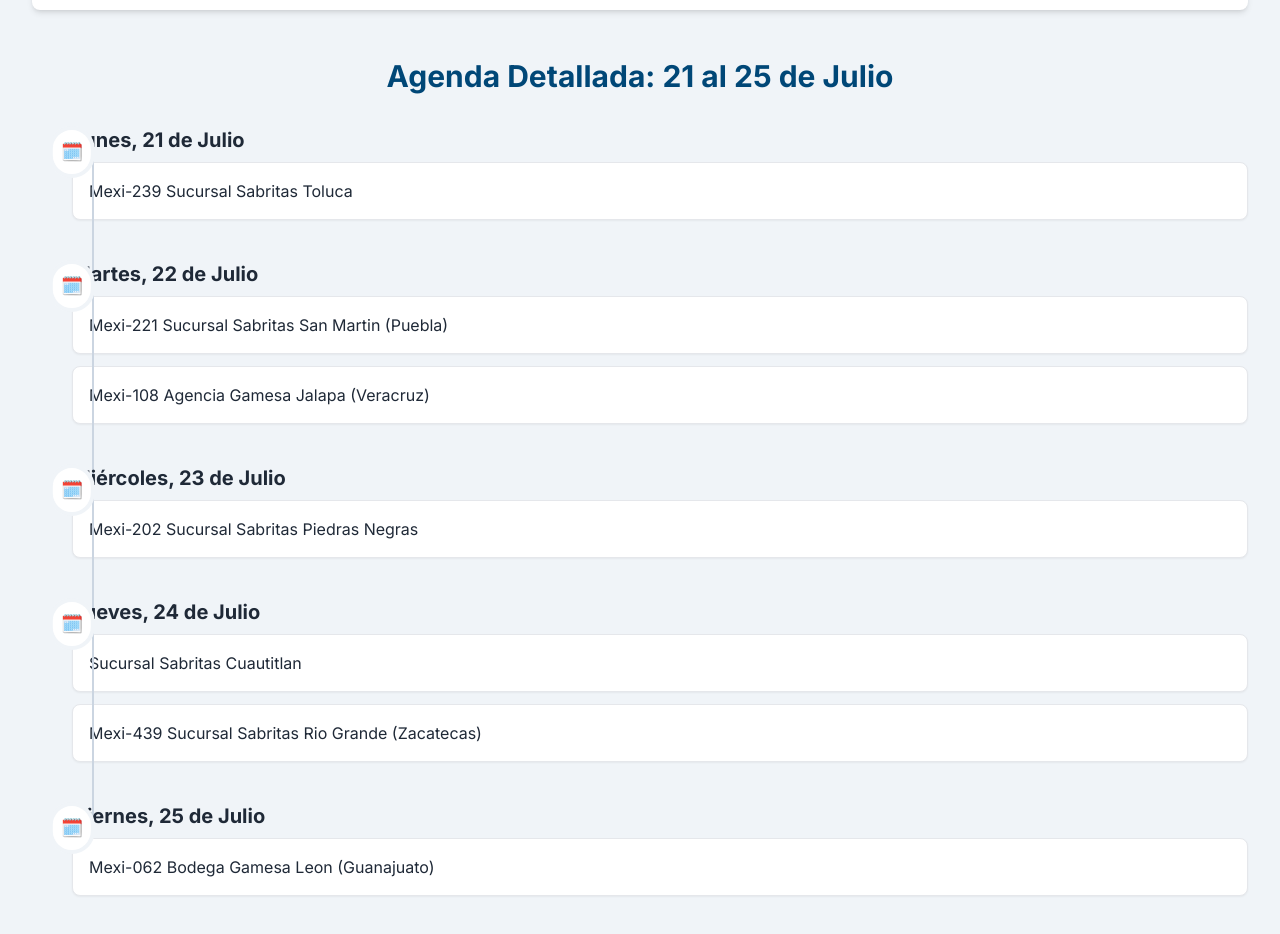
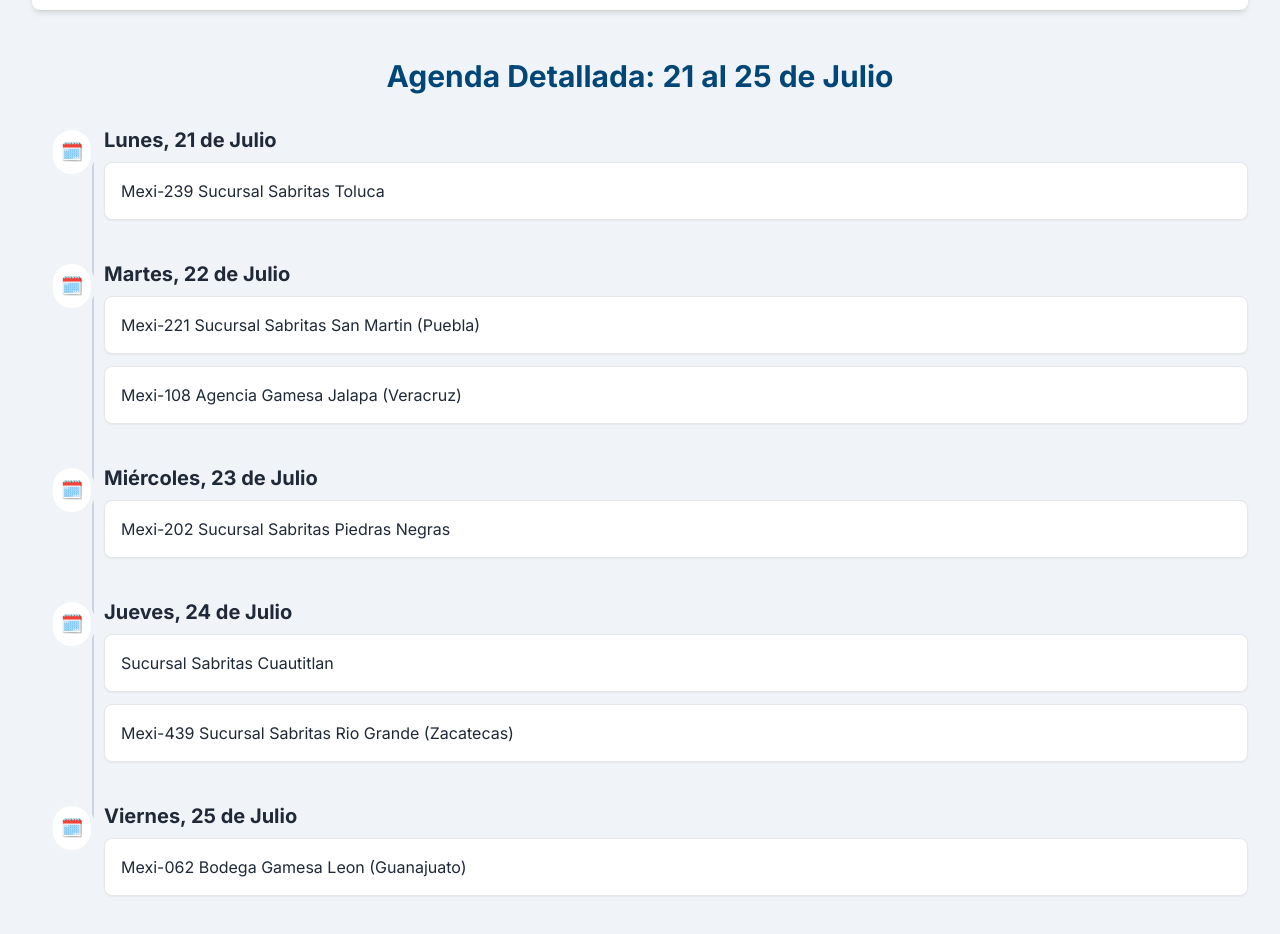
Before and after one commit to diegomax8/proyecto-circuit, a plain HTML site: page index.html in a window 1280 px wide. Shown: the part 1780-2714 px from the top of the page. Drawn offline with nearby package versions, Linux system fonts and the light colour scheme.

Commit message:
Update index.html

```diff
--- a/index.html
+++ b/index.html
@@ -139,34 +139,44 @@
              <div class="relative pl-10">
                 <div class="timeline-item relative pb-10">
                     <div class="timeline-icon"><p class="text-lg">🗓️</p></div>
+                    <div class="ml-8">
                         <h3 class="text-xl font-bold mb-2">Lunes, 21 de Julio</h3>
                         <div class="p-4 bg-white rounded-lg border border-gray-200 shadow-sm">Mexi-239 Sucursal Sabritas Toluca</div>
                     </div>
+                </div>
                 <div class="timeline-item relative pb-10">
                     <div class="timeline-icon"><p class="text-lg">🗓️</p></div>
+                    <div class="ml-8">
                         <h3 class="text-xl font-bold mb-2">Martes, 22 de Julio</h3>
                         <div class="space-y-3">
                             <div class="p-4 bg-white rounded-lg border border-gray-200 shadow-sm">Mexi-221 Sucursal Sabritas San Martin (Puebla)</div>
                             <div class="p-4 bg-white rounded-lg border border-gray-200 shadow-sm">Mexi-108 Agencia Gamesa Jalapa (Veracruz)</div>
                         </div>
                     </div>
+                </div>
                  <div class="timeline-item relative pb-10">
                     <div class="timeline-icon"><p class="text-lg">🗓️</p></div>
+                    <div class="ml-8">
                         <h3 class="text-xl font-bold mb-2">Miércoles, 23 de Julio</h3>
                         <div class="p-4 bg-white rounded-lg border border-gray-200 shadow-sm">Mexi-202 Sucursal Sabritas Piedras Negras</div>
                     </div>
+                </div>
                 <div class="timeline-item relative pb-10">
                     <div class="timeline-icon"><p class="text-lg">🗓️</p></div>
+                    <div class="ml-8">
                         <h3 class="text-xl font-bold mb-2">Jueves, 24 de Julio</h3>
                         <div class="space-y-3">
                             <div class="p-4 bg-white rounded-lg border border-gray-200 shadow-sm">Sucursal Sabritas Cuautitlan</div>
                             <div class="p-4 bg-white rounded-lg border border-gray-200 shadow-sm">Mexi-439 Sucursal Sabritas Rio Grande (Zacatecas)</div>
                         </div>
                     </div>
+                </div>
                 <div class="relative">
                     <div class="timeline-icon"><p class="text-lg">🗓️</p></div>
+                    <div class="ml-8">
                         <h3 class="text-xl font-bold mb-2">Viernes, 25 de Julio</h3>
                         <div class="p-4 bg-white rounded-lg border border-gray-200 shadow-sm">Mexi-062 Bodega Gamesa Leon (Guanajuato)</div>
+                    </div>
                 </div>
             </div>
         </section>
```
Lines whose indentation alone changed are shown as unchanged.
